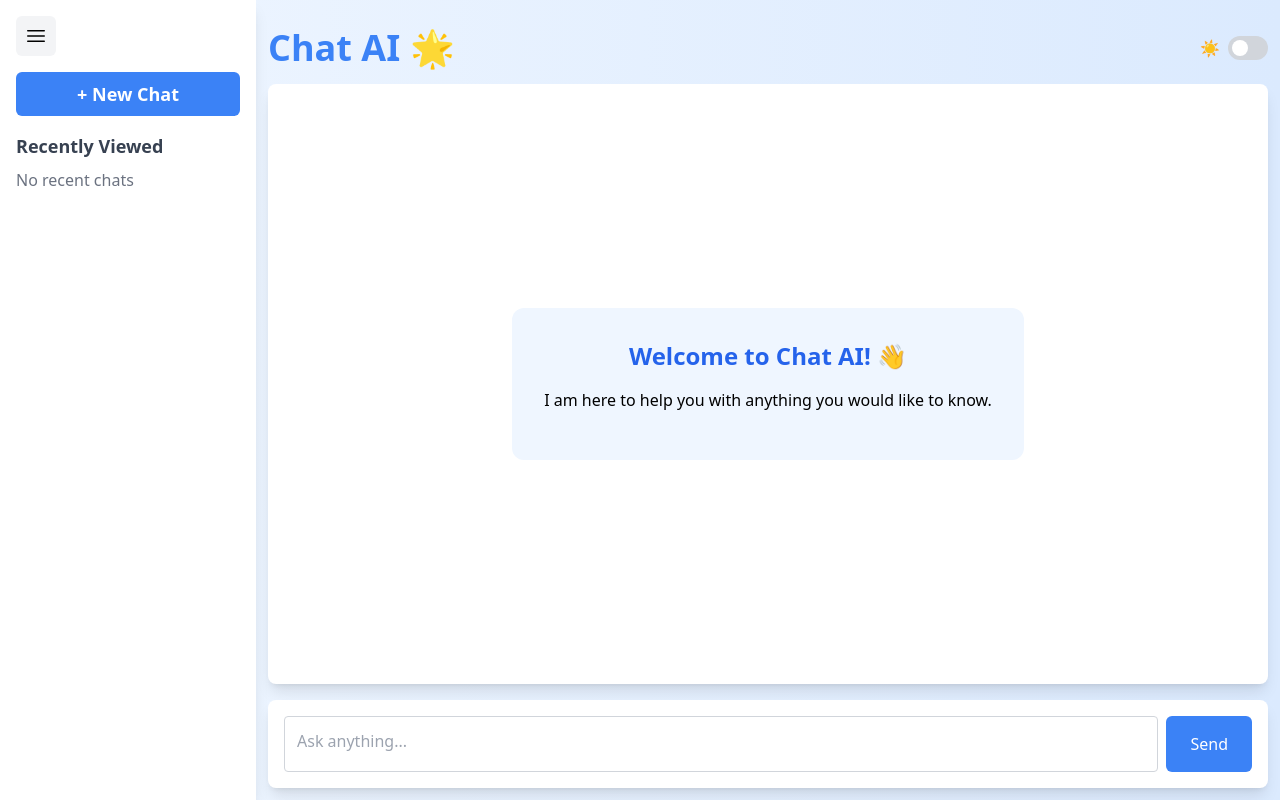
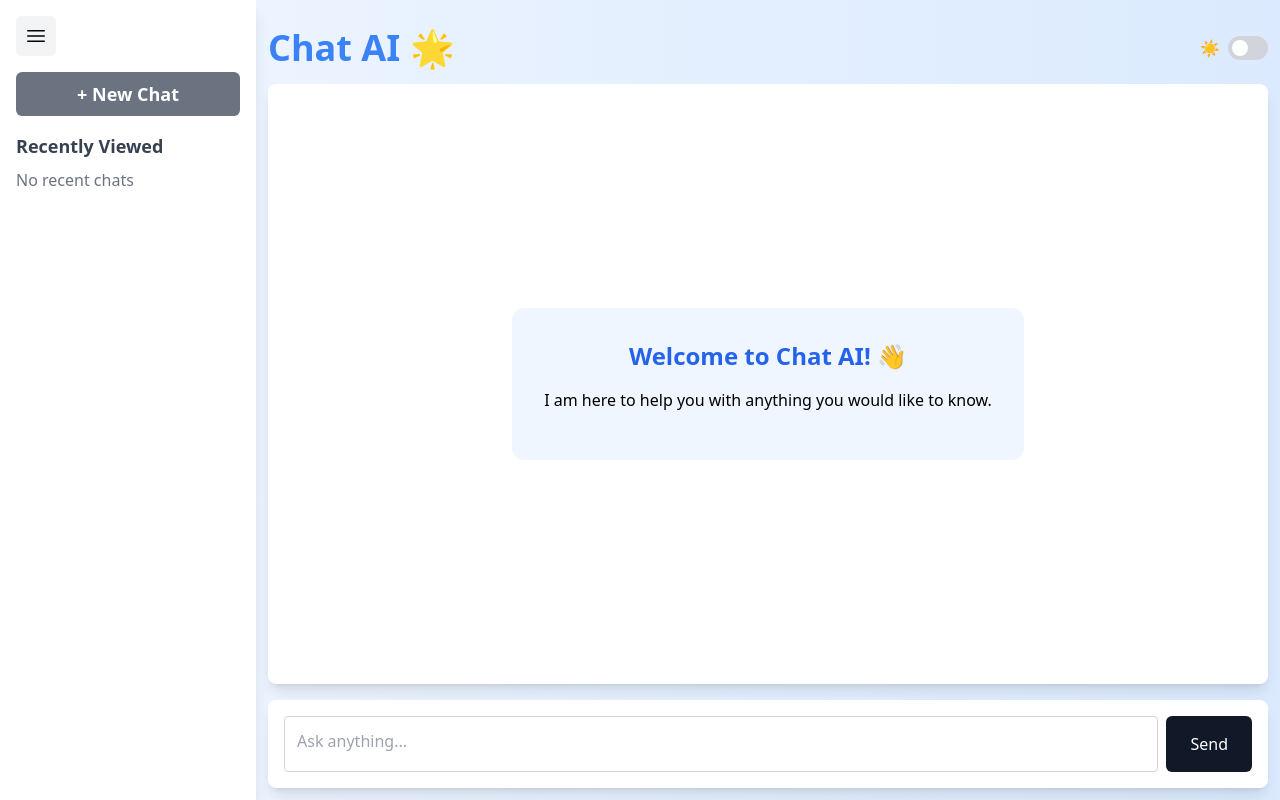
Before and after one commit to Dhananjay155/Chat-GPT, a React (Vite) app: page / in a window 1280 px wide. Built offline with nearby package versions, Linux system fonts and the light colour scheme.

Commit message:
color change

```diff
--- a/src/Components/InputForm.jsx
+++ b/src/Components/InputForm.jsx
@@ -29,7 +29,7 @@ function InputForm({ question, setQuestion, generateAnswer, generatingAnswer, da
               ? "opacity-50 cursor-not-allowed"
               : darkMode
               ? "bg-yellow-500 text-gray-900 hover:bg-yellow-600"
-              : "bg-blue-500 text-white hover:bg-blue-600"
+              : "bg-gray-900 text-white "
           }`}
           disabled={generatingAnswer}
         >
--- a/src/Components/Sidebar.jsx
+++ b/src/Components/Sidebar.jsx
@@ -45,7 +45,7 @@ function Sidebar({ recentChats, setRecentChats, setChatHistory, darkMode }) {
         className={`w-full py-2 mb-4 rounded-md text-lg font-semibold transition ${
           darkMode
             ? "bg-yellow-500 text-gray-900 hover:bg-yellow-600"
-            : "bg-blue-500 text-white hover:bg-blue-600"
+            : "bg-gray-500  text-white"
         }`}
         onClick={() => setChatHistory([])}
       >
```
